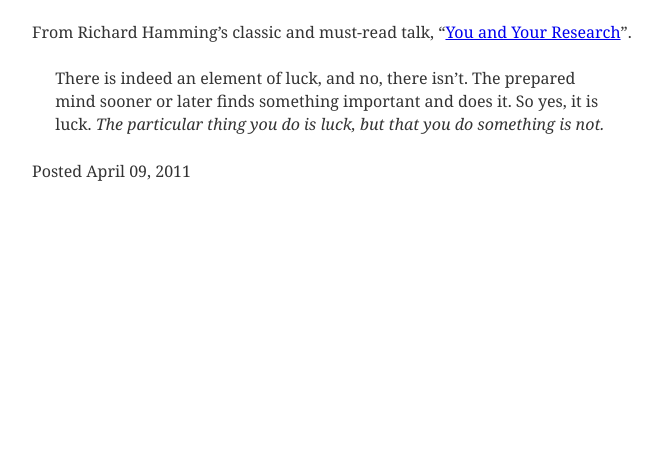
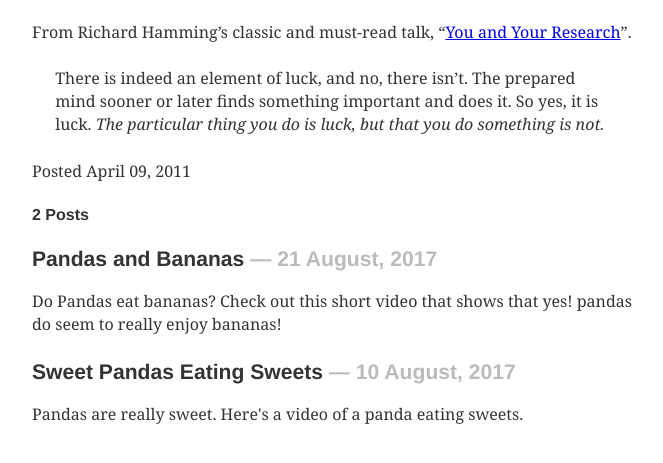
Before and after one commit to MKrupauskas/gatsby-website, a Gatsby site: page / in a window 1280 px wide. Shown: the part 133-596 px from the top of the page, without its empty margins (308-971 px from the left). Built offline with nearby package versions, Linux system fonts and the light colour scheme; Gatsby itself is replaced by a stand-in of ours; some packages are replaced by stand-ins of ours.

Commit message:
map content from markdown

```diff
--- a/gatsby-config.js
+++ b/gatsby-config.js
@@ -1,12 +1,20 @@
 module.exports = {
     siteMetadata: {
-        title: "Totality",
+        title: 'Totality',
     },
     plugins: [
         {
-            resolve: "gatsby-plugin-typography",
+            resolve: 'gatsby-source-filesystem',
             options: {
-                pathToConfigModule: "src/utils/typography.js",
+                name: 'src',
+                path: `${__dirname}/src/`,
+            },
+        },
+        'gatsby-transformer-remark',
+        {
+            resolve: 'gatsby-plugin-typography',
+            options: {
+                pathToConfigModule: 'src/utils/typography.js',
             },
         },
     ],
--- a/package.json
+++ b/package.json
@@ -11,6 +11,8 @@
   "dependencies": {
     "gatsby": "^2.0.33",
     "gatsby-plugin-typography": "^2.2.2",
+    "gatsby-source-filesystem": "^2.0.12",
+    "gatsby-transformer-remark": "^2.1.17",
     "react": "^16.5.1",
     "react-dom": "^16.5.1",
     "react-typography": "^0.16.18",
--- a/src/pages/index.js
+++ b/src/pages/index.js
@@ -2,7 +2,7 @@
 
 import Section from './../components/section'
 
-export default () => (
+export default ({ data }) => (
   <Section>
     <h1>Richard Hamming on Luck</h1>
     <div>
@@ -26,5 +26,43 @@
       </blockquote>
     </div>
     <p>Posted April 09, 2011</p>
+    <h4>{data.allMarkdownRemark.totalCount} Posts</h4>
+    {data.allMarkdownRemark.edges.map(({ node }) => (
+      <div key={node.id}>
+        <h3
+          style={{
+            marginBottom: 20
+          }}
+        >
+          {node.frontmatter.title}{" "}
+          <span
+            style={{
+              color: '#bbb'
+            }}
+          >
+            — {node.frontmatter.date}
+          </span>
+        </h3>
+        <p>{node.excerpt}</p>
+      </div>
+    ))}
   </Section>
 )
+
+export const query = graphql`
+  query {
+    allMarkdownRemark(sort: { fields: [frontmatter___date], order: DESC }) {
+      totalCount
+      edges {
+        node {
+          id
+          frontmatter {
+            title
+            date(formatString: "DD MMMM, YYYY")
+          }
+          excerpt
+        }
+      }
+    }
+  }
+`
--- /dev/null
+++ b/src/pages/pandas-and-bananas.md
@@ -0,0 +1,9 @@
+---
+title: "Pandas and Bananas"
+date: "2017-08-21"
+---
+
+Do Pandas eat bananas? Check out this short video that shows that yes! pandas do
+seem to really enjoy bananas!
+
+<iframe width="560" height="315" src="https://www.youtube.com/embed/4SZl1r2O_bY" frameborder="0" allowfullscreen></iframe>
--- /dev/null
+++ b/src/pages/sweet-pandas-eating-sweets.md
@@ -0,0 +1,10 @@
+---
+title: "Sweet Pandas Eating Sweets"
+date: "2017-08-10"
+---
+
+Pandas are really sweet.
+
+Here's a video of a panda eating sweets.
+
+<iframe width="560" height="315" src="https://www.youtube.com/embed/4n0xNbfJLR8" frameborder="0" allowfullscreen></iframe>
```
Also changed, not shown: src/pages/about.js (added, +49 -0 lines), 1 other file.
